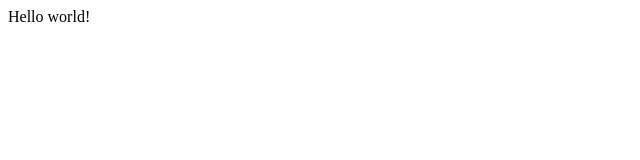
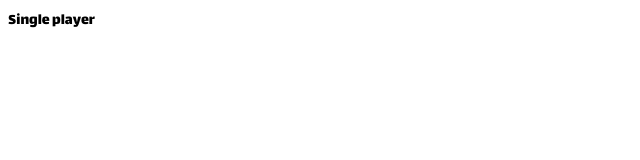
Before and after one commit to TheyMiss/steam-select-game-front-end-side, a React (Create React App) app: page /singlePlayer in a window 1280 px wide. Shown: the top 160 px of the page, without its empty margins (0-640 px from the left). Built offline with nearby package versions, Linux system fonts and the light colour scheme.

Commit message:
Added pages

```diff
--- a/public/index.html
+++ b/public/index.html
@@ -10,6 +10,12 @@
       content="Web site created using create-react-app"
     />
     <link rel="apple-touch-icon" href="%PUBLIC_URL%/logo192.png" />
+    <link rel="preconnect" href="https://fonts.googleapis.com" />
+    <link rel="preconnect" href="https://fonts.gstatic.com" crossorigin />
+    <link
+      href="https://fonts.googleapis.com/css2?family=Lalezar&display=swap"
+      rel="stylesheet"
+    />
     <!--
       manifest.json provides metadata used when your web app is installed on a
       user's mobile device or desktop. See https://developers.google.com/web/fundamentals/web-app-manifest/
--- a/src/App.tsx
+++ b/src/App.tsx
@@ -1,5 +1,18 @@
+import { BrowserRouter, Route, Routes } from "react-router-dom";
+import Party from "./pages/Party";
+import SinglePlayer from "./pages/SinglePlayer";
+import StartMeniu from "./pages/StartMeniu";
+
 const App = () => {
-  return <div>Hello world!</div>;
+  return (
+    <BrowserRouter>
+      <Routes>
+        <Route path="/" element={<StartMeniu />} />
+        <Route path="/singlePlayer" element={<SinglePlayer />} />
+        <Route path="/party" element={<Party />} />
+      </Routes>
+    </BrowserRouter>
+  );
 };
 
 export default App;
--- /dev/null
+++ b/src/assets/globalStyles.css
@@ -0,0 +1,3 @@
+body {
+  font-family: "Lalezar", cursive;
+}
--- a/src/index.tsx
+++ b/src/index.tsx
@@ -1,6 +1,7 @@
 import React from "react";
 import ReactDOM from "react-dom/client";
 import App from "./App";
+import "./assets/globalStyles.css";
 
 const root = ReactDOM.createRoot(
   document.getElementById("root") as HTMLElement
--- /dev/null
+++ b/src/pages/Party.tsx
@@ -0,0 +1,5 @@
+const Party = () => {
+  return <div>Party page</div>;
+};
+
+export default Party;
--- /dev/null
+++ b/src/pages/SinglePlayer.tsx
@@ -0,0 +1,5 @@
+const singlePlayer = () => {
+  return <div>Single player</div>;
+};
+
+export default singlePlayer;
```
Also changed, not shown: package.json (+10 -0 lines), 2 other files (tests, documents, lock files or other folders).
